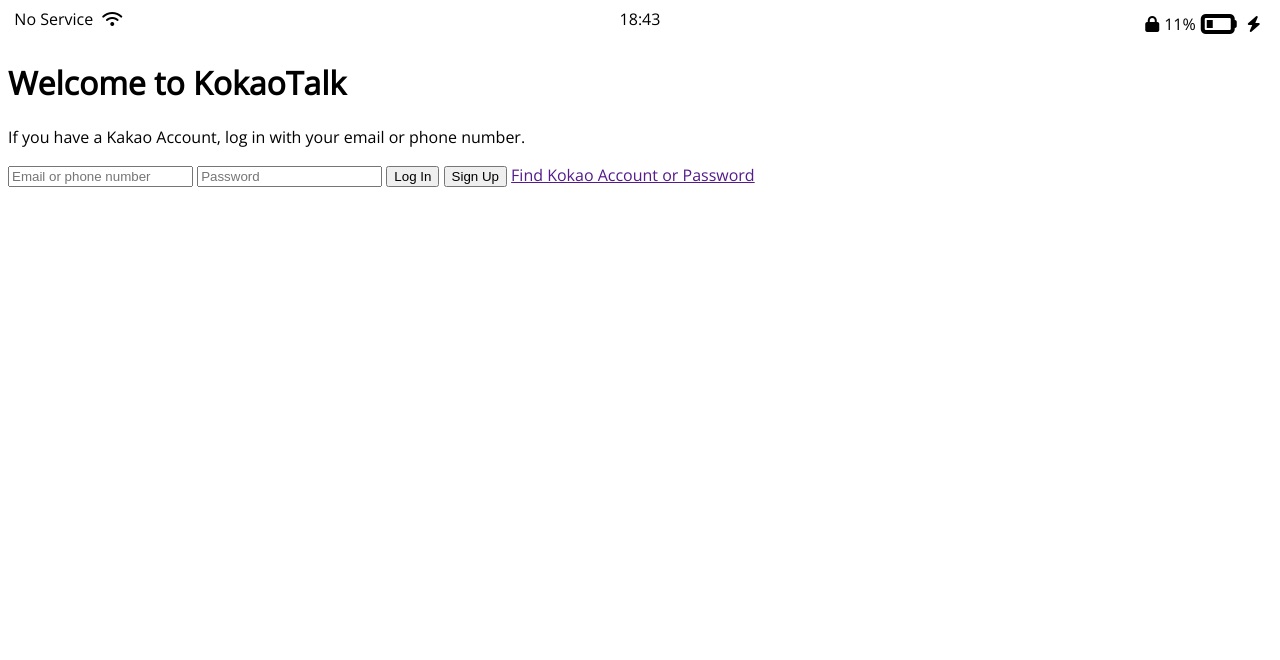
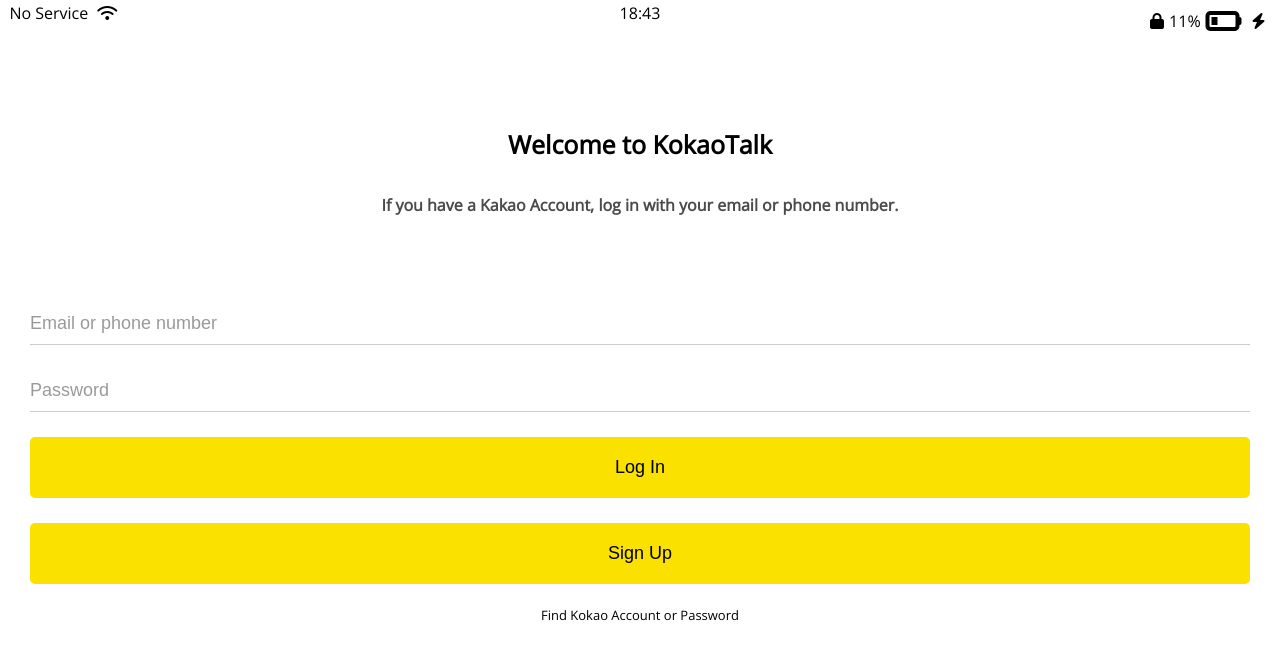
Before and after one commit to busnim269/kokoa-clone-2020, a plain HTML site: page index.html in a window 1280 px wide. Drawn offline with nearby package versions, Linux system fonts and the light colour scheme.

Commit message:
welcome page
done

```diff
--- /dev/null
+++ b/css/components/status-bar.css
@@ -0,0 +1,29 @@
+.status-bar {
+    display: flex;
+    justify-content: center;
+    padding: 5px 3px;
+}
+.status-bar__column {
+    width : 33%;
+}
+.status-bar__column:first-child span{
+    margin-right:5px
+}
+.status-bar__column:nth-child(2) {
+    display: flex;
+    justify-content: center;
+}
+.status-bar__column:last-child {
+    display: flex;
+    justify-content: flex-end;
+    align-items: center;
+}
+.status-bar__column .fa-lock{
+    margin: 0px 5px;
+}
+.status-bar__column .fa-battery-quarter{
+    margin: 0px 5px;
+    }
+.status-bar__column .fa-bolt{
+    margin: 0px 5px;
+    }
--- /dev/null
+++ b/css/reset.css
@@ -0,0 +1,52 @@
+/* http://meyerweb.com/eric/tools/css/reset/
+   v2.0 | 20110126
+   License: none (public domain)
+*/
+
+html, body, div, span, applet, object, iframe,
+h1, h2, h3, h4, h5, h6, p, blockquote, pre,
+a, abbr, acronym, address, big, cite, code,
+del, dfn, em, img, ins, kbd, q, s, samp,
+small, strike, strong, sub, sup, tt, var,
+b, u, i, center,
+dl, dt, dd, ol, ul, li,
+fieldset, form, label, legend,
+table, caption, tbody, tfoot, thead, tr, th, td,
+article, aside, canvas, details, embed,
+figure, figcaption, footer, header, hgroup,
+menu, nav, output, ruby, section, summary,
+time, mark, audio, video {
+	margin: 0;
+	padding: 0;
+	border: 0;
+	font-size: 100%;
+	font: inherit;
+	vertical-align: baseline;
+}
+/* HTML5 display-role reset for older browsers */
+article, aside, details, figcaption, figure,
+footer, header, hgroup, menu, nav, section {
+	display: block;
+}
+body {
+	line-height: 1;
+}
+ol, ul {
+	list-style: none;
+}
+blockquote, q {
+	quotes: none;
+}
+blockquote:before, blockquote:after,
+q:before, q:after {
+	content: '';
+	content: none;
+}
+table {
+	border-collapse: collapse;
+	border-spacing: 0;
+}
+
+input:focus {
+	outline: none;
+}
--- /dev/null
+++ b/css/screens/login.css
@@ -0,0 +1,62 @@
+body {
+    font-family: 'Open Sans', sans-serif;
+}
+
+.welcome-header {
+    margin: 90px 0px;
+    text-align: center;
+    display: flex;
+    flex-direction: column;
+    align-items: center;
+    font-weight: 600;
+}
+
+.welcome-header__title {
+    margin-bottom: 40px;
+    font-size: 25px;
+}
+
+.welcome-header__text {
+    width: 60%;
+    opacity: 0.7;
+}
+
+#login-form {
+    display: flex;
+    flex-direction: column;
+    margin: 0px 30px;
+}
+
+#login-form input {
+    padding: 10px 0px;
+    border: none;
+    font-size: 18px;
+    margin-bottom: 25px;
+}
+
+#login-form input:not([type="submit"]){
+    border-bottom: 1px solid rgba(0, 0, 0, 0.2);
+    transition: border-color 0.3s ease-in-out;
+}
+
+#login-form input::placeholder{
+    color: rgba(0, 0, 0, 0.4);
+}
+
+#login-form input:focus {
+    border-color: var(--yellow);
+}
+
+#login-form input[type="submit"]{
+    background-color: var(--yellow);
+    cursor: pointer;
+    padding: 20px 0px;
+    border-radius: 5px;
+}
+
+#login-form a {
+    text-align: center;
+    text-decoration: none;
+    color:inherit;
+    font-size: 13px;
+}
--- a/css/styles.css
+++ b/css/styles.css
@@ -1,34 +1,11 @@
 @import url('https://fonts.googleapis.com/css2?family=Open+Sans&display=swap');
+@import "reset.css";
+@import "components/status-bar.css";
+/* Componets*/
+@import "variable.css";
+/* Screens*/
+@import "screens/login.css";
 
 body {
     font-family: 'Open Sans', sans-serif;
 }
-
-.status-bar {
-    display: flex;
-    justify-content: center;
-}
-.status-bar__column {
-    width : 33%;
-}
-.status-bar__column:first-child span{
-    margin-right:5px
-}
-.status-bar__column:nth-child(2) {
-    display: flex;
-    justify-content: center;
-}
-.status-bar__column:last-child {
-    display: flex;
-    justify-content: flex-end;
-    align-items: center;
-}
-.status-bar__column .fa-lock{
-    margin: 0px 5px;
-}
-.status-bar__column .fa-battery-quarter{
-    margin: 0px 5px;
-    }
-.status-bar__column .fa-bolt{
-    margin: 0px 5px;
-    }
--- /dev/null
+++ b/css/variable.css
@@ -0,0 +1,3 @@
+:root {
+    --yellow: #fae100;
+}
--- a/index.html
+++ b/index.html
@@ -29,9 +29,9 @@
       If you have a Kakao Account, log in with your email or phone number.
     </p>
   </header>
-  <form id="login-form">
-    <input type="text" placeholder="Email or phone number">
-    <input type="password" placeholder="Password">
+  <form action="friends.html" method="get" id="login-form">
+    <input name="username" type="text" placeholder="Email or phone number">
+    <input name="password" type="password" placeholder="Password">
     <input type="submit" value="Log In">
     <input type="submit" value="Sign Up">
     <a href=""> Find Kokao Account or Password</a>
```
Also changed, not shown: friends.html (added, +1 -0 lines).
